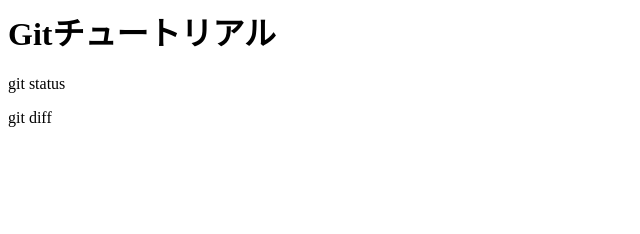
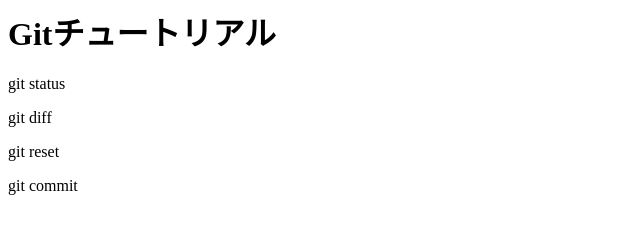
Before and after one commit to ShikataHayato/git_tutorial, a plain HTML site: page index.html in a window 1280 px wide. Shown: the whole page, without its empty margins (0-640 px from the left). Drawn offline with Linux system fonts and the light colour scheme.

Commit message:
git commit --amendを追記

```diff
--- a/index2.html
+++ b/index.html
@@ -1,3 +1,5 @@
 <h1>Gitチュートリアル</h1>
 <p>git status</p>
 <p>git diff</p>
+<p>git reset</p>
+<p>git commit</p>
```
